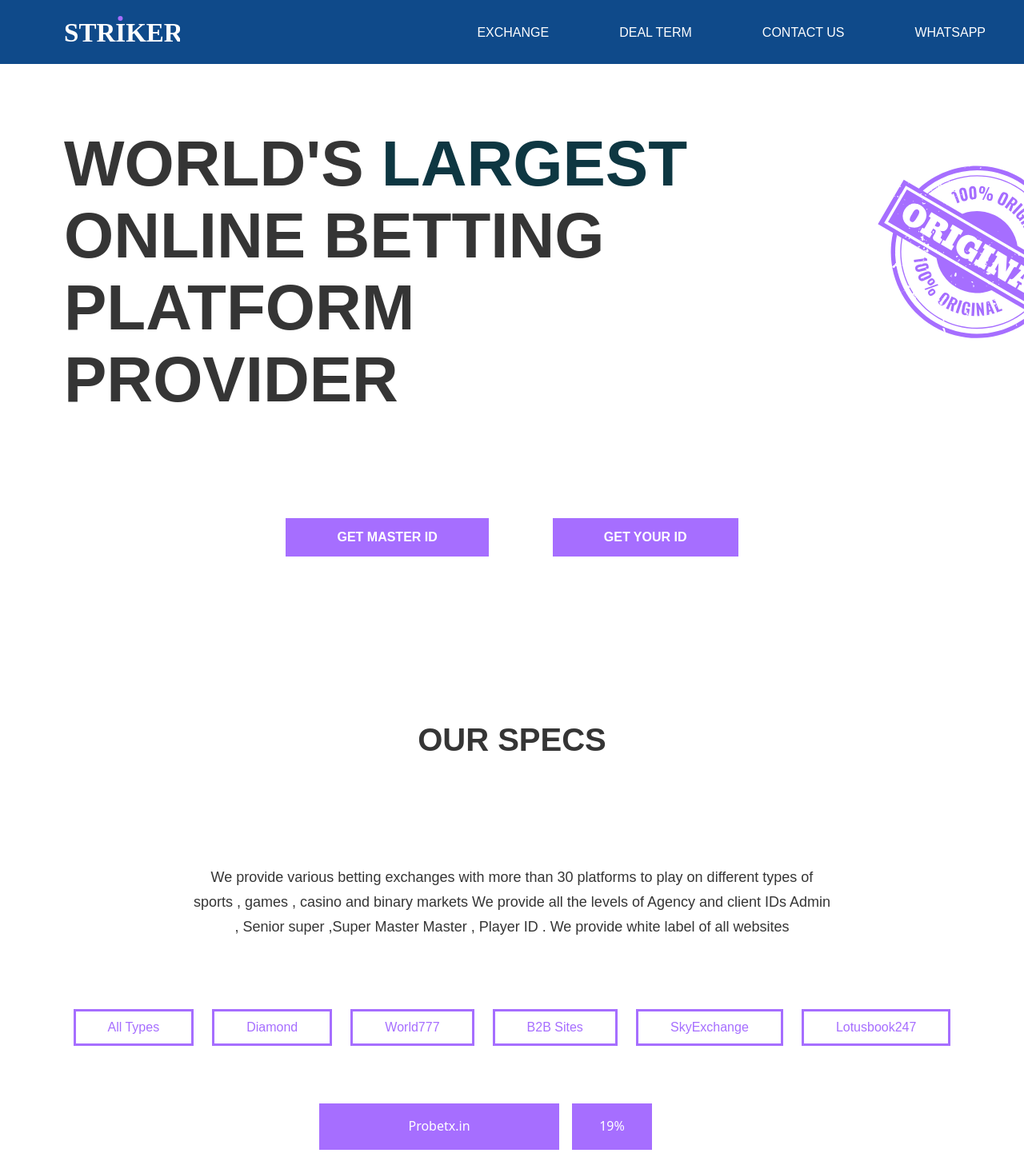
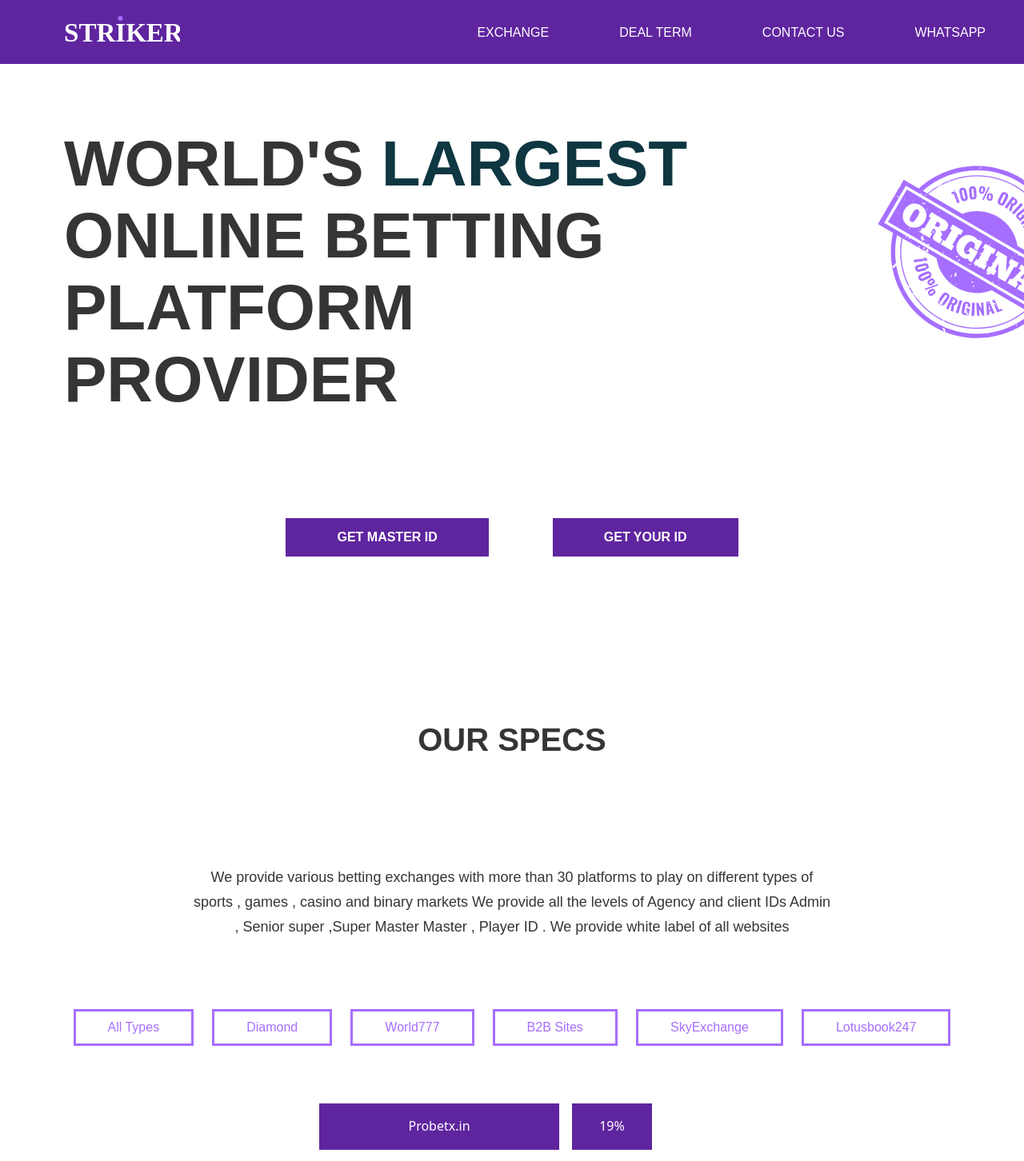
Before and after one commit to vsagar26/realbegger, a React (Create React App) app: page / in a window 1280 px wide. Shown: the top 1452 px of the page at 80% size. Built offline with nearby package versions, Linux system fonts and the light colour scheme.

Commit message:
button color changed

```diff
--- a/src/components/Button.jsx
+++ b/src/components/Button.jsx
@@ -2,7 +2,7 @@
 
 const Button = ({title}) => {
   return(
-    <button className={`bg-[#A66EFF] font-poppins font-[600] text-[16px] sm:text-medium px-6 sm:px-16 py-3 text-white`}>{title}</button>
+    <button className={`bg-[#5F259F] font-poppins font-[600] text-[16px] sm:text-medium px-6 sm:px-16 py-3 text-white`}>{title}</button>
   )
 }
 
--- a/src/components/Exchange.jsx
+++ b/src/components/Exchange.jsx
@@ -33,8 +33,8 @@
           {items.map((exchange)=>(
             <section className={`flex flex-col `}>
               <div className={`flex flex-row gap-4`}>
-                <li key={exchange.id} className={`list-none sm:px-12 py-4 bg-[#A66EFF] w-[160px] sm:w-[300px] mt-4 text-center text-[16px] text-white font-normal `}>{exchange.title}</li>
-                <div key={2*exchange.id} className={`list-none px-4 py-4 bg-[#A66EFF] w-[100px] mt-4 text-center text-[16px] text-white font-normal`}>{exchange.rate}</div>
+                <li key={exchange.id} className={`list-none sm:px-12 py-4 bg-[#5F259F] w-[160px] sm:w-[300px] mt-4 text-center text-[16px] text-white font-normal `}>{exchange.title}</li>
+                <div key={2*exchange.id} className={`list-none px-4 py-4 bg-[#5F259F] w-[100px] mt-4 text-center text-[16px] text-white font-normal`}>{exchange.rate}</div>
                 <img src={exchange.img} alt={exchange.site} key={exchange.site} className={`w-[50px] text-white mt-6 hover:bg-[#A66EFF] hover:cursor-pointer hover:rounded-full`} onClick={()=>window.open(exchange.site)}/>
               </div>
             </section>
--- a/tailwind.config.js
+++ b/tailwind.config.js
@@ -7,7 +7,7 @@
       colors: {
         primary: "#ffffff",
         secondary: "#A66EFF",
-        navColor: "#0F4A8A",
+        navColor: "#5F259F",
         dimWhite: "rgba(255, 255, 255, 0.7)",
         dimBlue: "rgba(9, 151, 124, 0.1)",
       },
```
